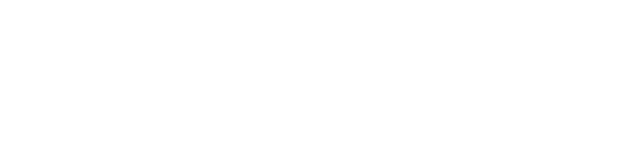
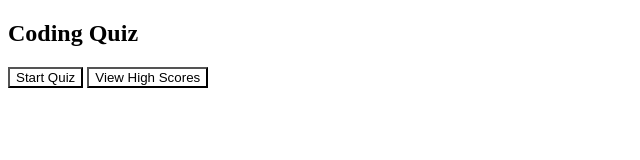
Before and after one commit to CHaskin91/Coding-Quiz, a plain HTML site: page index.html in a window 1280 px wide. Shown: the whole page, without its empty margins (0-640 px from the left). Drawn offline with Linux system fonts and the light colour scheme.

Commit message:
start and high score button HTML added

```diff
--- a/assets/css/style.css
+++ b/assets/css/style.css
@@ -0,0 +1,4 @@
+* {
+    background-color: white;
+    color: black;
+}
--- a/index.html
+++ b/index.html
@@ -9,6 +9,13 @@
 </head>
 
 <body>
+    <div class="container">
+        <h2>Coding Quiz</h2>
+        <button id="startbtn">Start Quiz</button>
+        <button id="startPageHighscore" onclick="showHighscore()">View High Scores</button>
+    </div>
+
+
 
 
     <script src="./assets/js/script.js"></script>
```
